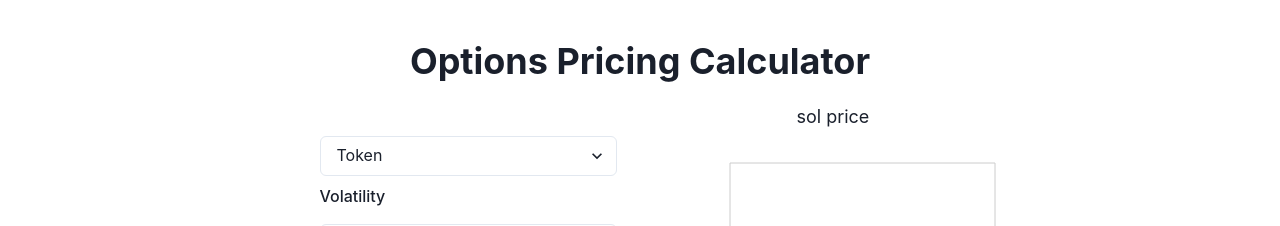
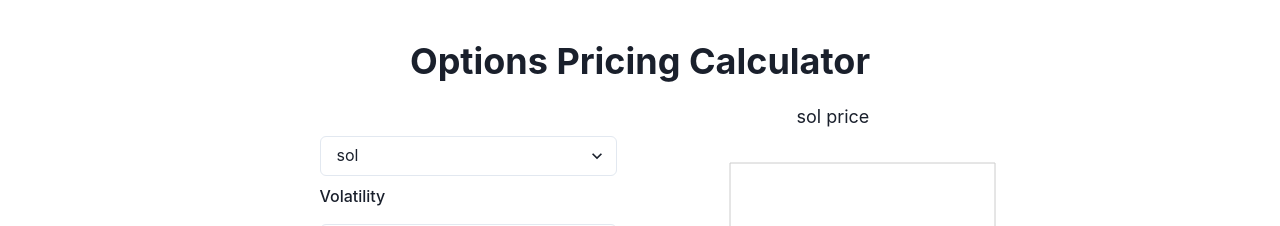
Before and after one commit to mithraiclabs/options-calculator, a Next.js app in the folder app/: page / in a window 1280 px wide. Shown: the top 226 px of the page. Built offline with nearby package versions, Linux system fonts and the light colour scheme.

Commit message:
fix: select field

```diff
--- a/app/package.json
+++ b/app/package.json
@@ -19,6 +19,7 @@
     "@types/react-dom": "18.0.10",
     "eslint": "8.33.0",
     "eslint-config-next": "13.1.6",
+    "formik": "^2.2.9",
     "framer-motion": "^9.0.2",
     "next": "13.1.6",
     "react": "18.2.0",
--- a/app/src/components/Input/OptionForm.tsx
+++ b/app/src/components/Input/OptionForm.tsx
@@ -8,26 +8,30 @@ import {
   Select,
   VStack,
 } from "@chakra-ui/react";
+import { useFormik } from "formik";
 import ExpirationInput from "./Expiration";
 
 interface OptionFormProps {
   tokens: string[];
   tokenInd: number;
-  onTokenChange?: (e: React.ChangeEvent<HTMLSelectElement>) => void;
-  onChange?: (e: React.ChangeEvent<HTMLInputElement>) => void;
-  onSubmit?: (e: React.FormEvent<HTMLFormElement>) => void;
+  onTokenChange: (e: React.ChangeEvent<HTMLSelectElement>) => void;
 }
 
-const OptionForm: React.FC<OptionFormProps> = () => {
-  const [tokens, setTokens] = useState(["sol"]);
-
-  useEffect(() => {}, []);
+const OptionForm: React.FC<OptionFormProps> = ({
+  tokens,
+  tokenInd,
+  onTokenChange,
+}) => {
+  const formik = useFormik({
+    initialValues: {},
+    onSubmit: () => {},
+  });
 
   return (
     <Container p={10}>
       <FormControl>
         <VStack align="left">
-          <Select placeholder="Token">
+          <Select value={tokens[tokenInd]} onChange={onTokenChange}>
             {tokens.map((token, i) => (
               <option key={i} value={token}>
                 {token}
--- a/app/src/pages/index.tsx
+++ b/app/src/pages/index.tsx
@@ -6,14 +6,14 @@ import GreeksTable from "@/components/Table/GreeksTable";
 import { OptionData, PriceData } from "@/types/price";
 import PriceChart from "@/components/Charts/PriceChart";
 
-export default function Home() {
-  const [tokens, setTokens] = useState(["sol"]);
+const Home = () => {
+  const [tokens, setTokens] = useState(["sol", "btc", "eth"]);
   const [tokenInd, setTokenInd] = useState(0);
 
   const priceData: PriceData[] = [];
   const optionData: Array<[OptionData, OptionData]> = [];
 
-  useEffect(() => {}, [tokens]);
+  useEffect(() => {}, []);
 
   return (
     <Layout>
@@ -23,7 +23,9 @@ export default function Home() {
           <OptionForm
             tokens={tokens}
             tokenInd={tokenInd}
-            onTokenChange={(e) => setTokenInd(e.target.value)}
+            onTokenChange={(e: React.ChangeEvent<HTMLSelectElement>) =>
+              setTokenInd(e.target.selectedIndex)
+            }
           />
           <PriceChart token={tokens[tokenInd]} data={priceData} />
         </HStack>
@@ -31,4 +33,6 @@ export default function Home() {
       </VStack>
     </Layout>
   );
-}
+};
+
+export default Home;
```
Also changed, not shown: 1 other file (tests, documents, lock files or other folders).
